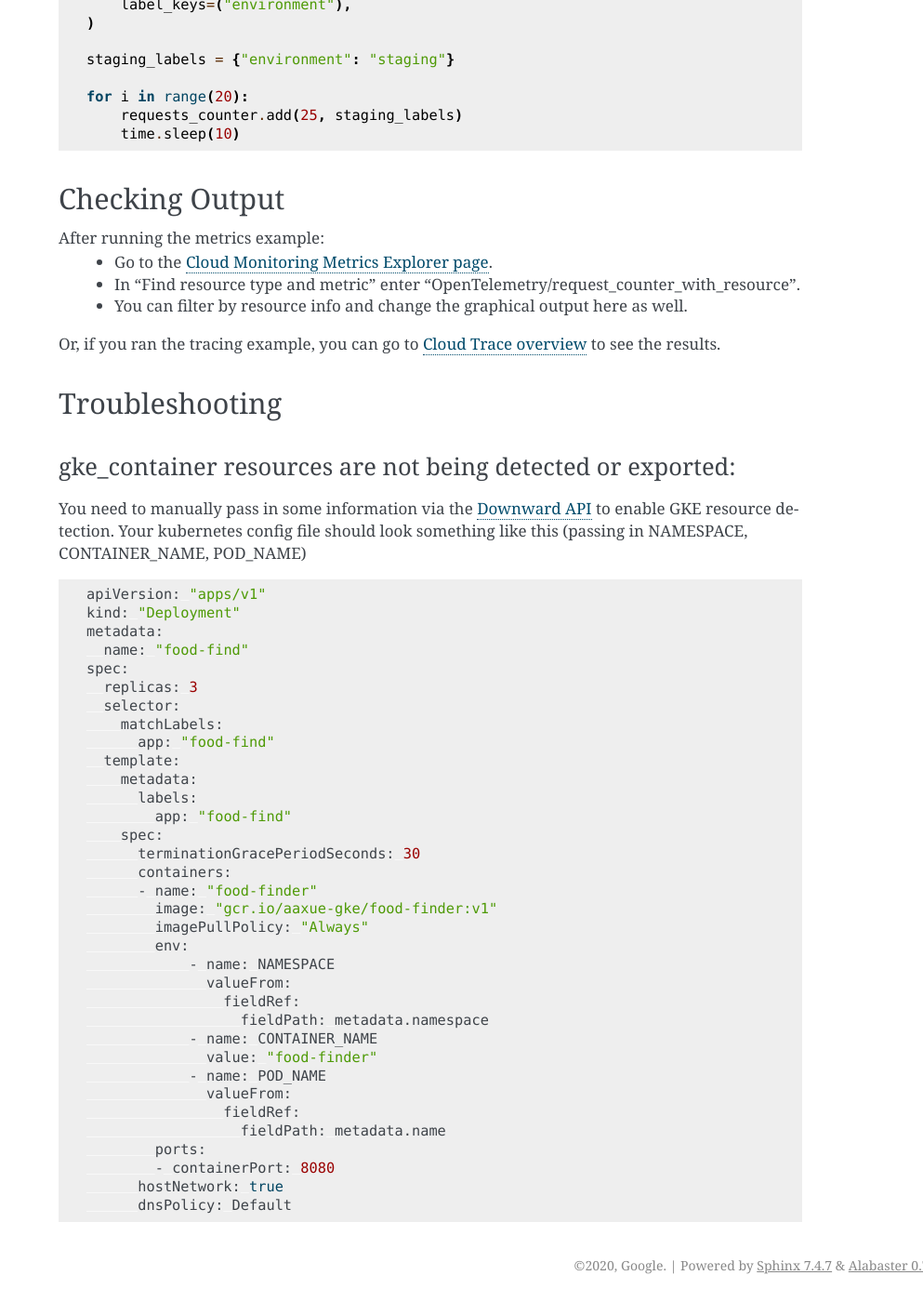
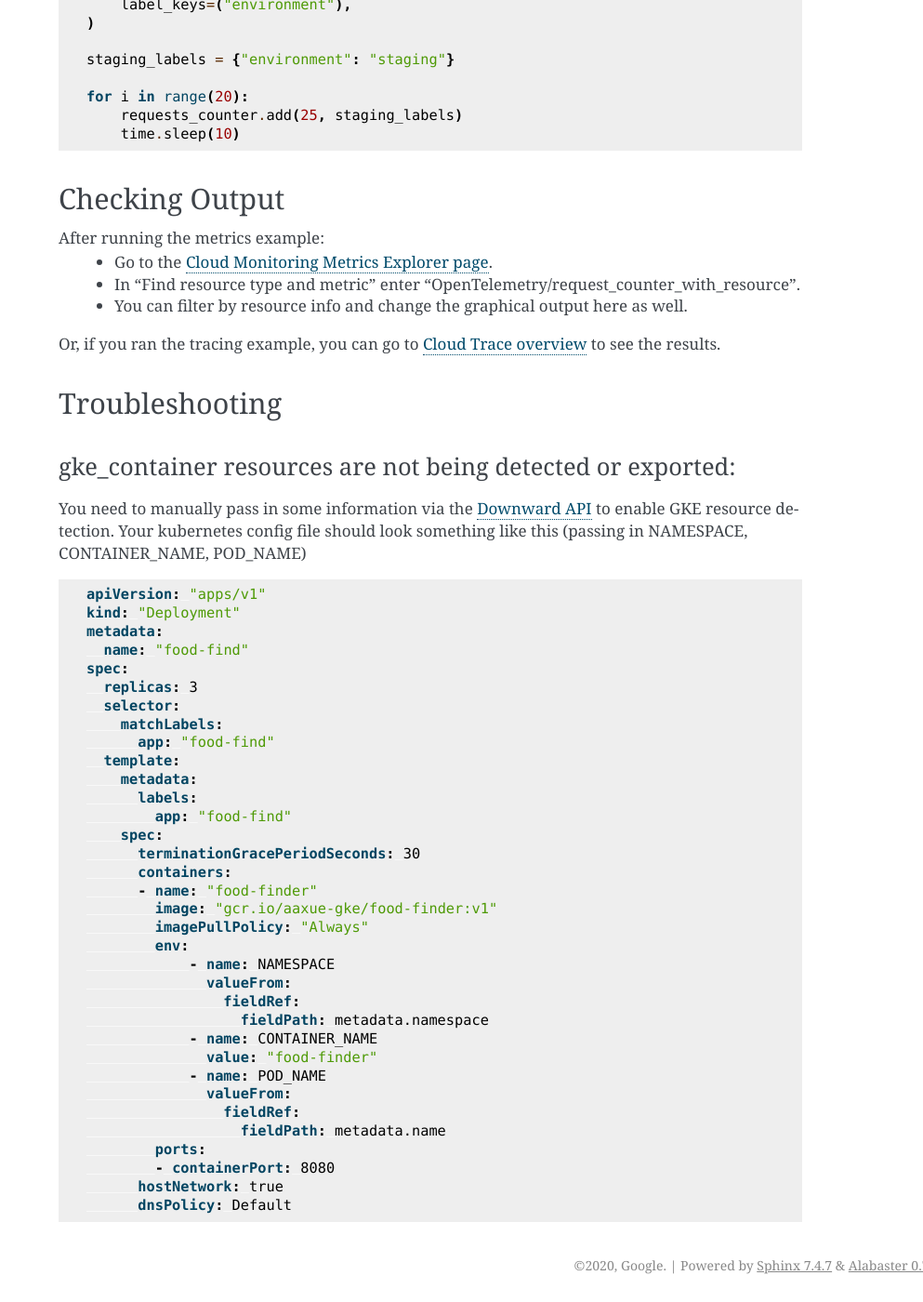
Before and after one commit to GoogleCloudPlatform/opentelemetry-operations-python, a Sphinx documentation site: the page built from docs/examples/tools/cloud_resource_detector/README.rst, in a window 1280 px wide and 1400 px high, scrolled down 2401 px. Shown: the whole window at 93% size, without its empty margins (287-1280 px from the left). Built offline with Sphinx 7.4.7, drawn with Linux system fonts in a browser that asks for light colours; pages that are not in the unit, such as notebooks, are missing from menus.

Commit message:
sh to yaml

```diff
--- a/docs/examples/tools/cloud_resource_detector/README.rst
+++ b/docs/examples/tools/cloud_resource_detector/README.rst
@@ -55,7 +55,7 @@ You need to manually pass in some information via the `Downward API <https://kub
 to enable GKE resource detection. Your kubernetes config file should look
 something like this (passing in NAMESPACE, CONTAINER_NAME, POD_NAME)
 
-.. code-block:: sh
+.. code-block:: yaml
 
     apiVersion: "apps/v1"
     kind: "Deployment"
```
